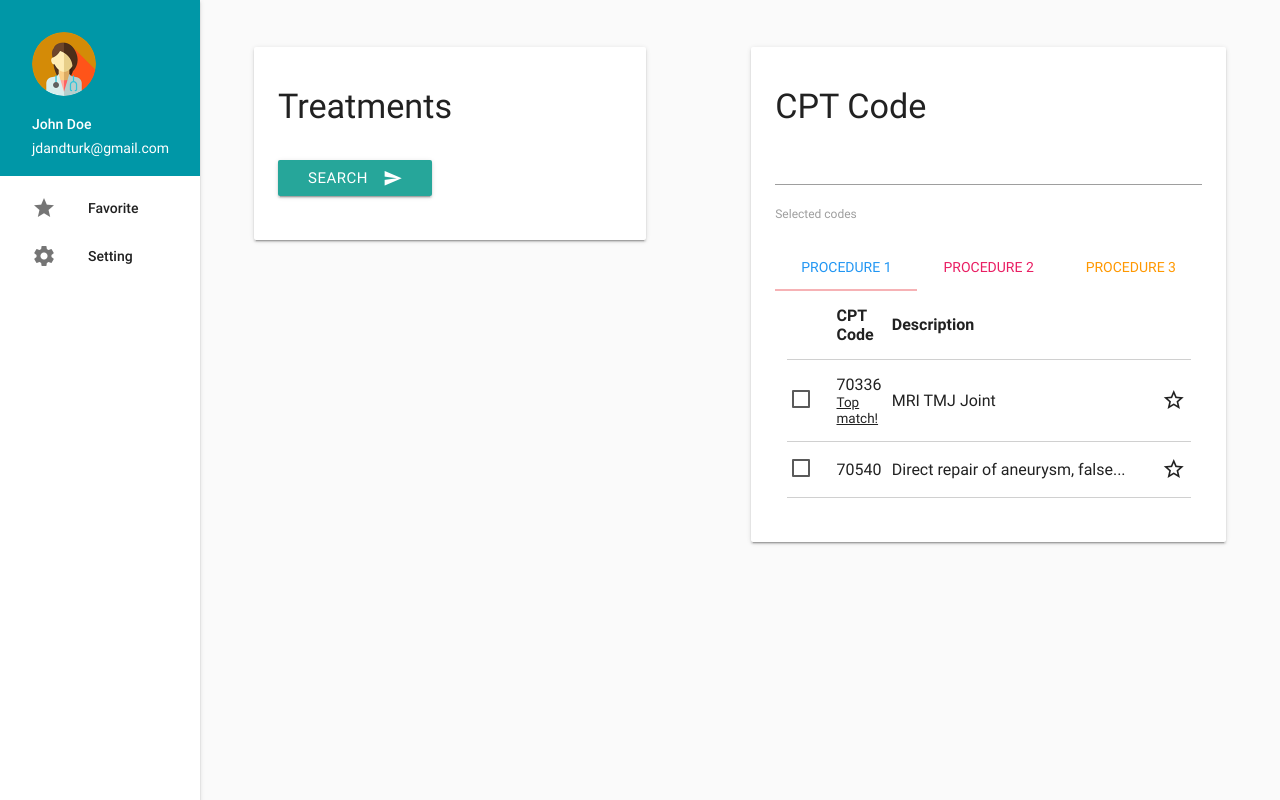
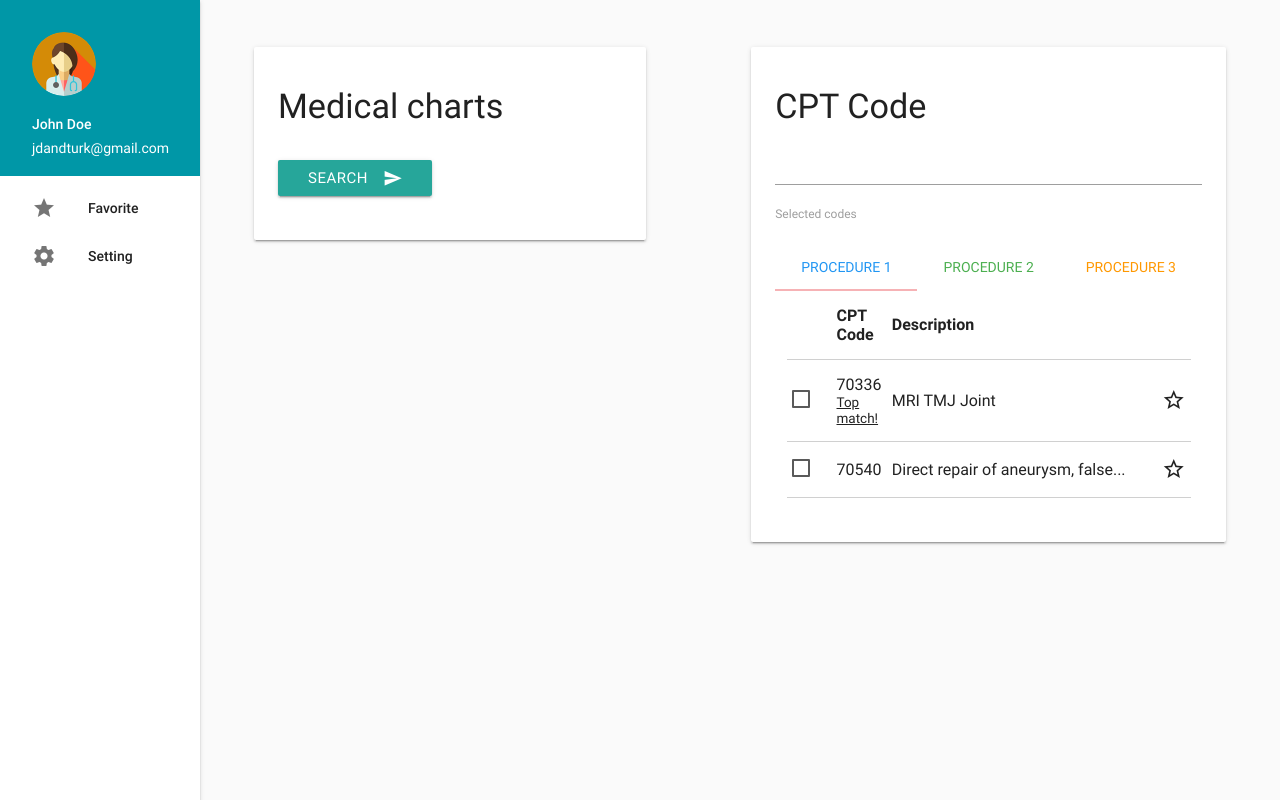
Before and after one commit to karadaharu/healthpp, a Django app: page /code_search/ in a window 1280 px wide. Run offline with Django 3.2, Linux system fonts and the light colour scheme; some libraries are stand-ins or nearby versions.

Commit message:
changed color

```diff
--- a/code_search/static/code_search/main.js
+++ b/code_search/static/code_search/main.js
@@ -14,7 +14,7 @@ $(document).ready(function(){
       // $('.off-edit').append(label);
       let content = $('#textarea1').text();
       let sentenses = content.split("\n\n");
-      let colors = ['#b4dcea', '#fccae6', '#ffe4c2'];
+      let colors = ['#b4dcea', '#c8e6c9', '#ffe4c2'];
       for (let i in sentenses) {
         let sentense = sentenses[i];
         let p = $('<p></p>').append(sentense);
--- a/code_search/templates/code_search/index.html
+++ b/code_search/templates/code_search/index.html
@@ -36,7 +36,7 @@
             <div class="col s12">
               <div class="section">
                 <div class="card-panel white">
-                  <h4>Treatments</h4>
+                  <h4>Medical charts</h4>
                   <div class="row input">
                     <div class="col s12">
                       <form class="on-edit">
@@ -81,7 +81,7 @@ As the heart beats, it pumps blood through a system of blood vessels, called the
                     <div class="col s12">
                       <ul class="tabs">
                         <li class="tab col s4"><a class="active blue-text" href="#treatment1">Procedure 1</a></li>
-                        <li class="tab col s4"><a class="pink-text" href="#treatment2">Procedure 2</a></li>
+                        <li class="tab col s4"><a class="green-text" href="#treatment2">Procedure 2</a></li>
                         <li class="tab col s4"><a class="orange-text" href="#treatment3">Procedure 3</a></li>
                       </ul>
                       <div id="treatment1" class="col s12">
```
